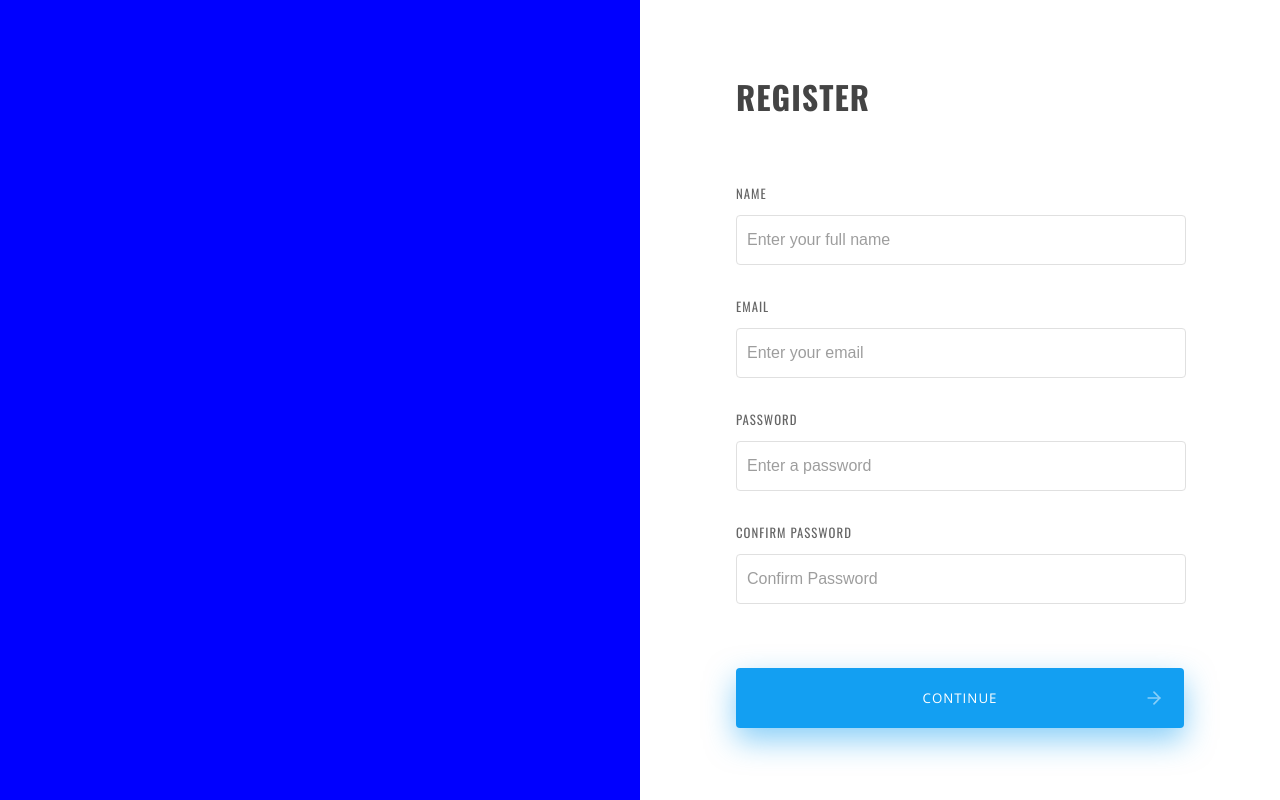
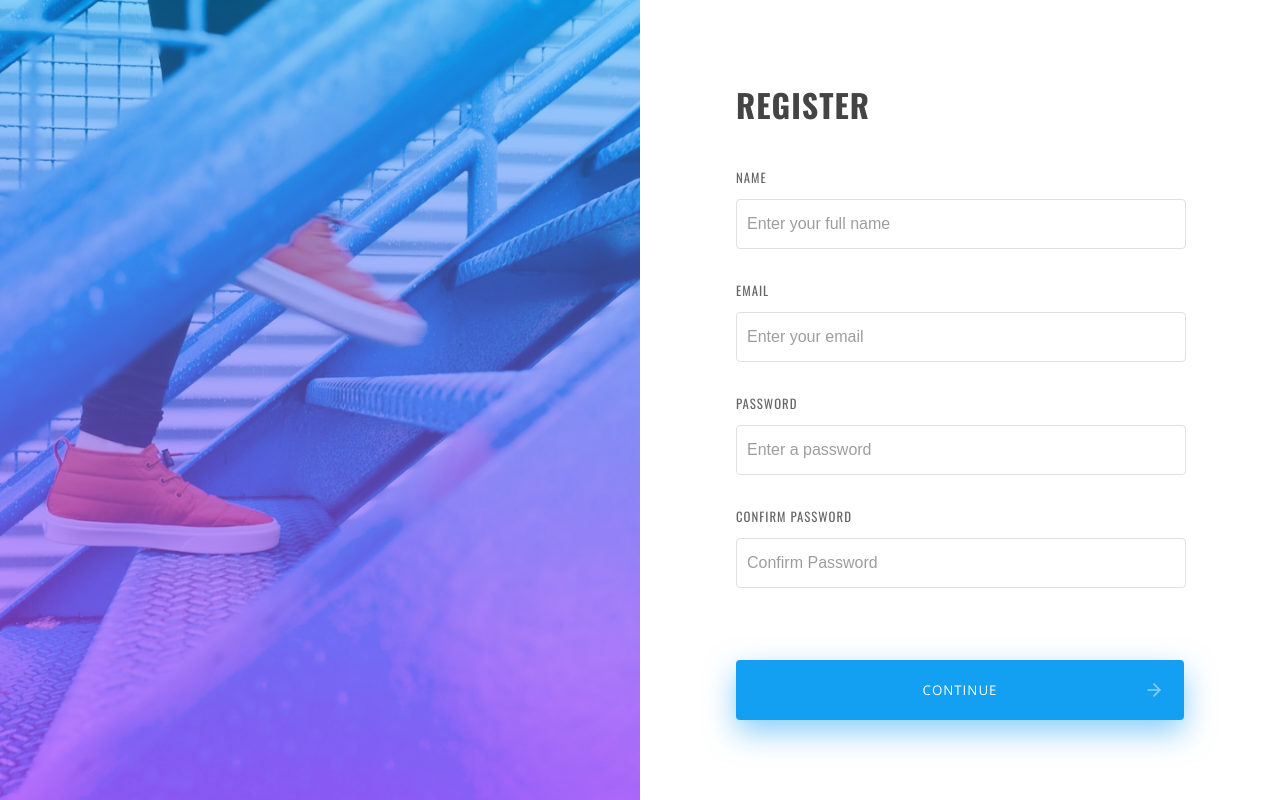
Before and after one commit to sanderhelleso/open-excercise-API, a React (Create React App) app in the folder client/: page /register in a window 1280 px wide. Built offline with nearby package versions, Linux system fonts and the light colour scheme; no server answers; what react-stripe-elements would draw is missing.

Commit message:
restyle_signup: added cover image

```diff
--- a/client/src/components/register/Register.js
+++ b/client/src/components/register/Register.js
@@ -83,7 +83,7 @@ const Register = ({ history }) => {
 			<StyledCont>
 				<div className="inner">
 					<h2>Register</h2>
-					<form>
+					<form onSubmit={handleSubmit}>
 						{renderInputs()}
 						<ButtonV2 text="Continue" icon={<ArrowRight />} />
 					</form>
@@ -105,7 +105,16 @@ const StyledAside = styled.aside`
 	min-width: 50%;
 	max-width: 50%;
 	min-height: 100vh;
-	background-color: blue;
+	background: linear-gradient(rgba(19, 159, 242, 0.5), rgba(196, 68, 255, 0.7)),
+		url(${process.env.PUBLIC_URL}${'/img/cover.jpg'});
+	background-size: cover;
+	background-repeat: no-repeat;
+	background-position: center center;
+
+	@media screen and (min-width: 2200px) {
+		min-width: 70%;
+		max-width: 70%;
+	}
 `;
 
 const StyledCont = styled.div`
@@ -119,7 +128,7 @@ const StyledCont = styled.div`
 		font-size: 2rem;
 		text-transform: uppercase;
 		font-weight: 800;
-		margin-bottom: 4rem;
+		margin-bottom: 2.5rem;
 	}
 
 	.inner {
@@ -144,6 +153,11 @@ const StyledCont = styled.div`
 	button {
 		min-width: 100%;
 		min-height: 60px;
-		margin-top: 2rem;
+		margin-top: 2.5rem;
+	}
+
+	@media screen and (min-width: 2200px) {
+		min-width: 30%;
+		max-width: 30%;
 	}
 `;
```
Also changed, not shown: client/public/img/cover.jpg (added).
